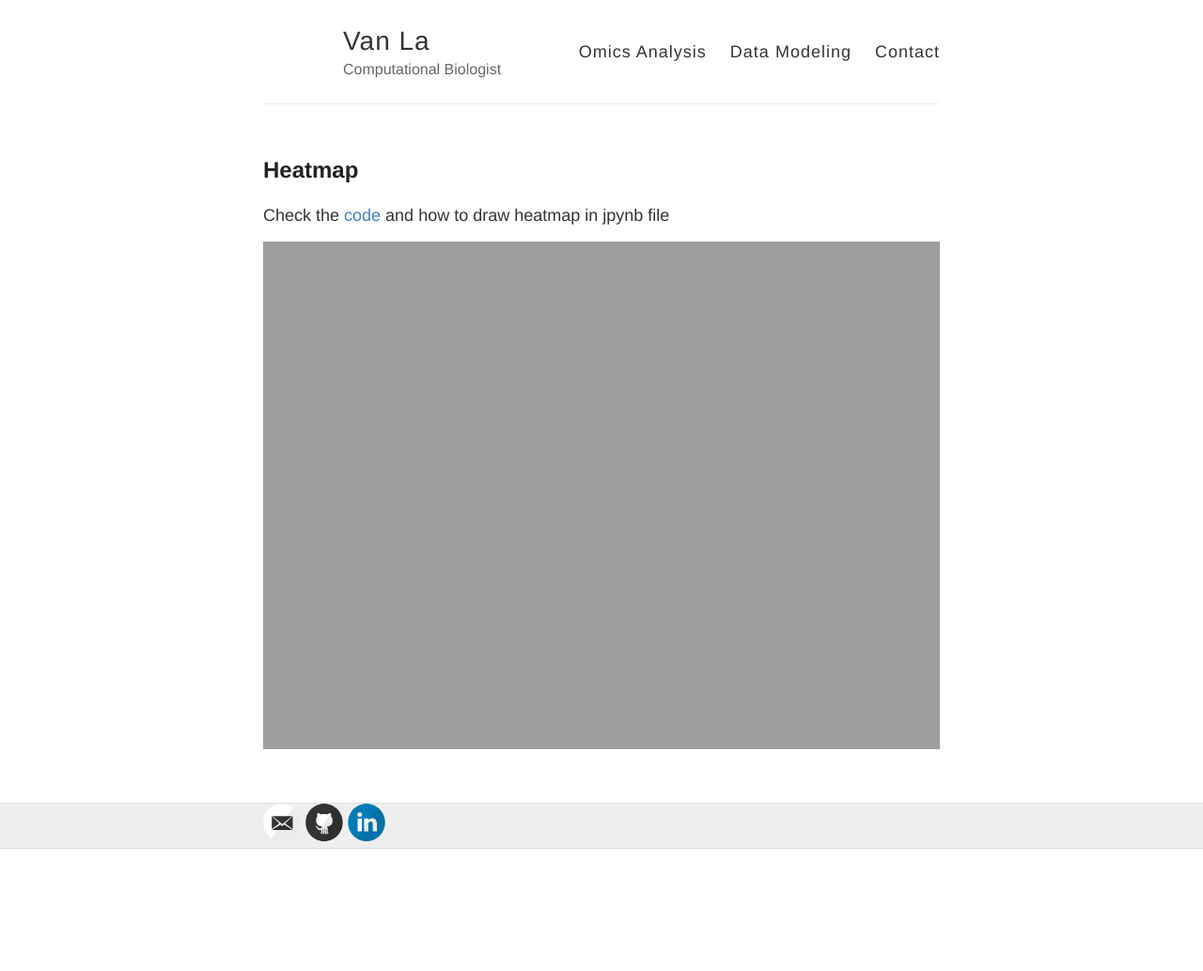
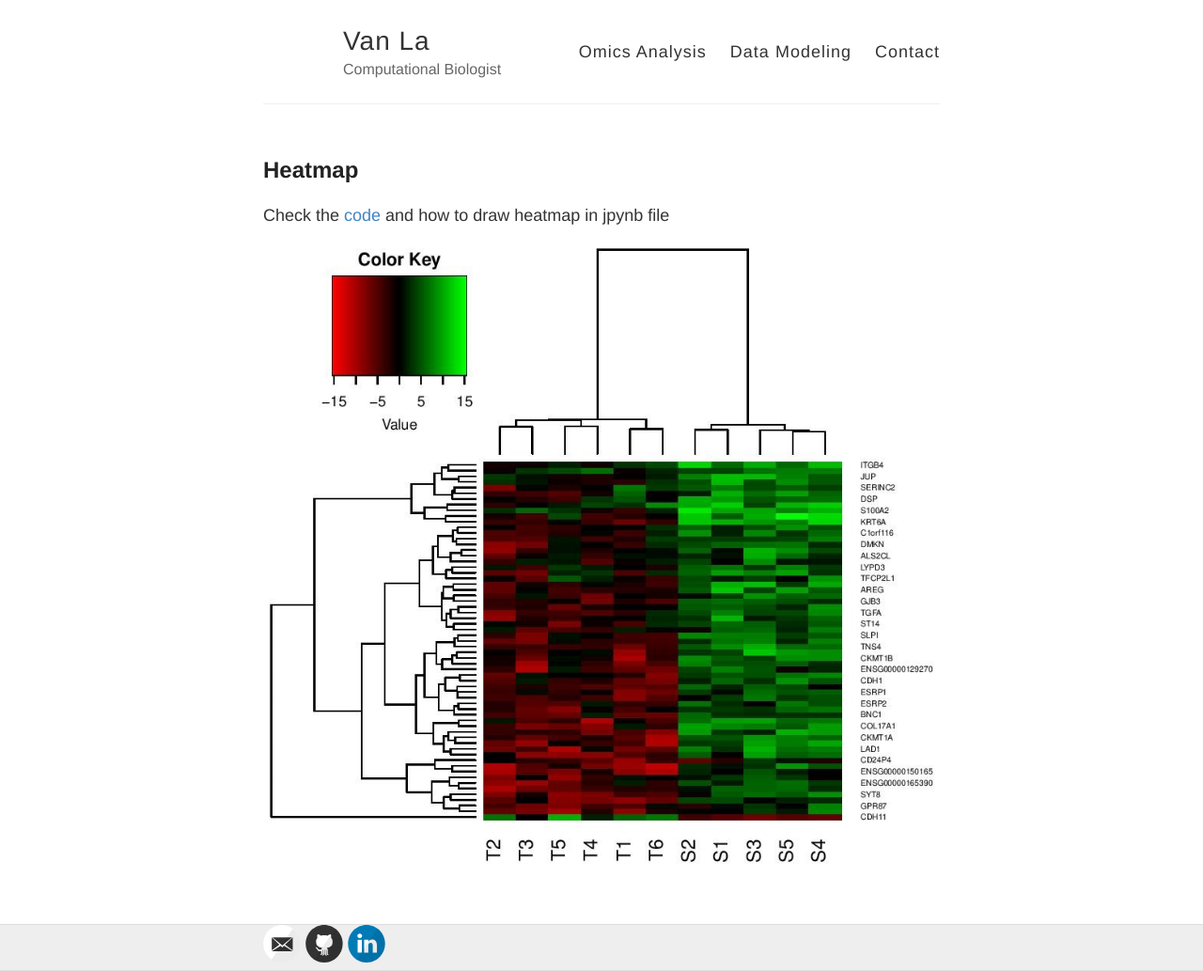
Before and after one commit to vanngocthuyla/Data_Analysis, a Jekyll site: the page built from _pages/omics/Heatmap.md, in a window 1280 px wide. Shown: the whole page at 94% size. Built offline with Jekyll 4.4.1, drawn with Linux system fonts in a browser that asks for light colours; our own code applies the rules of GitHub Pages for plain Markdown files; before the commit the page ends 903 px from its top, so only the background shows below that.

Commit message:
Update Heatmap.md

```diff
--- a/_pages/omics/Heatmap.md
+++ b/_pages/omics/Heatmap.md
@@ -2,4 +2,4 @@
 
 Check the [code](https://github.com/vanngocthuyla/Data_Analysis/blob/gh-pages/scripts/jpynb/Heatmap.ipynb) and how to draw heatmap in jpynb file
 
-<img src='https://vanngocthuyla.github.io/Data_Analysis/images/sequencing/Heatmap.jpg' width="1200">
+<img src='https://vanngocthuyla.github.io/Data_Analysis/images/omics/Heatmap.jpg' width="1200">
```
